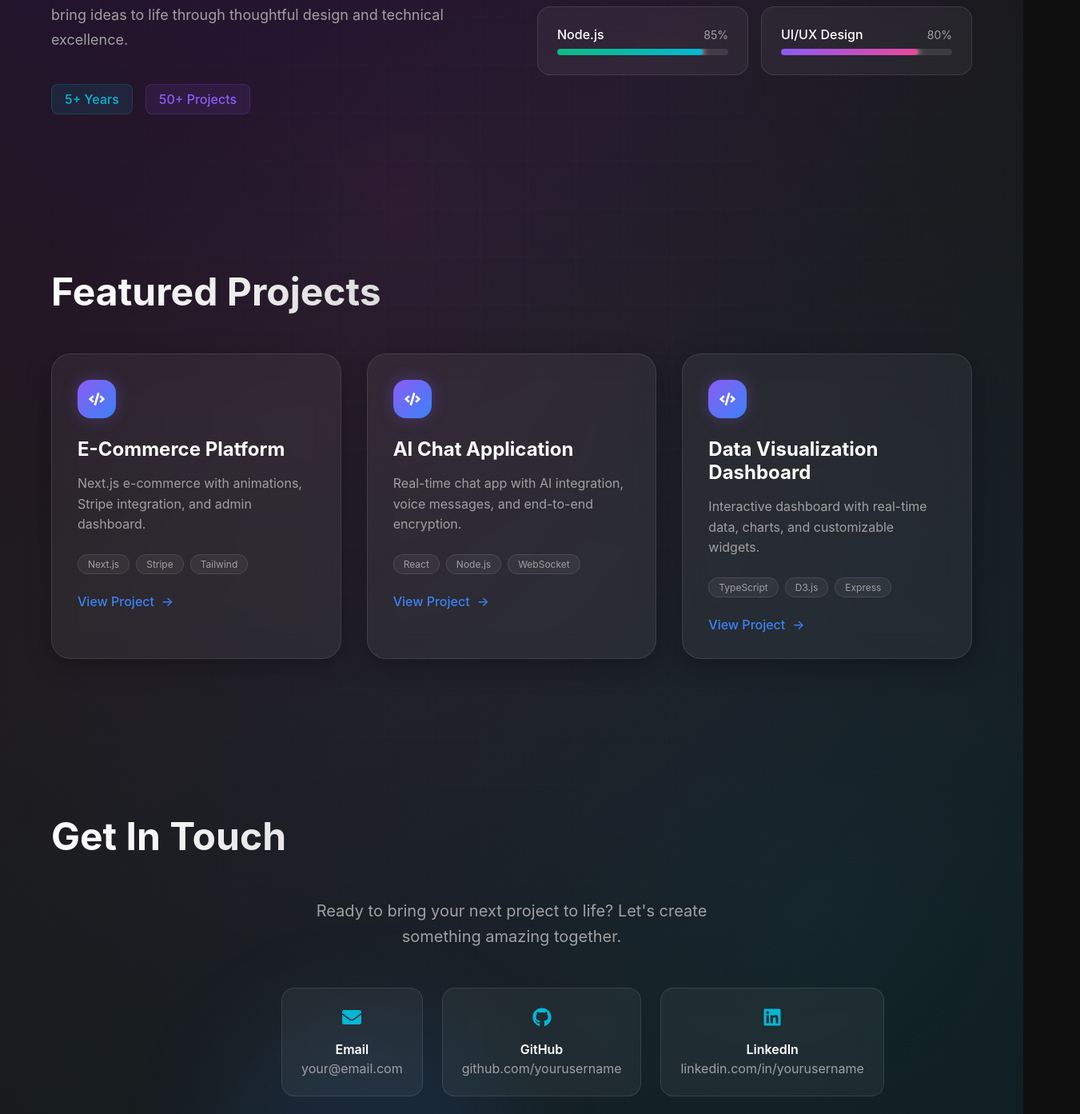
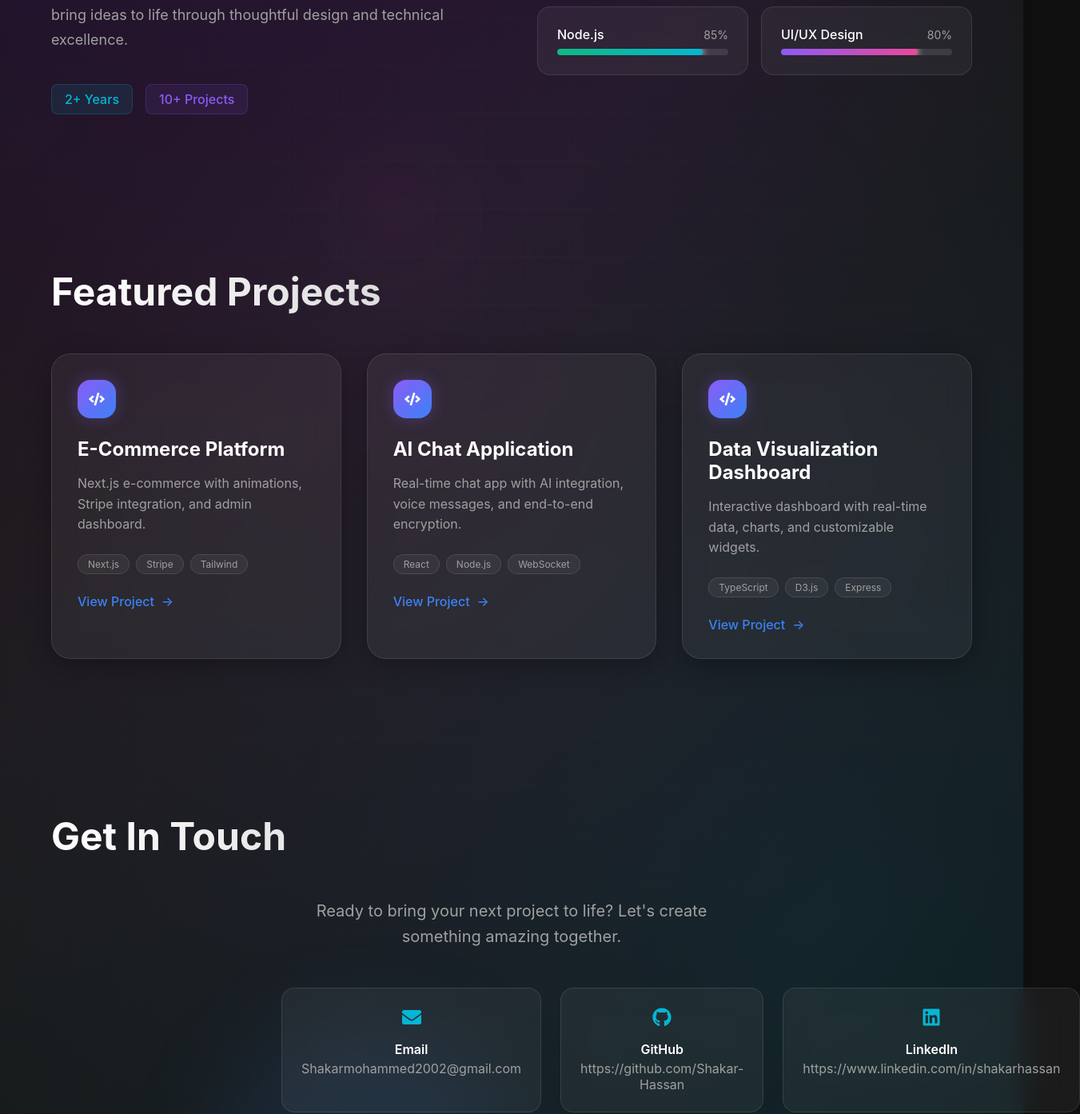
Before and after one commit to Shakar-Hassan/my-portfolio, a React (Vite) app: page / in a window 1280 px wide. Shown: the part 1255-2648 px from the top of the page at 80% size, 1351 px wide, since content can reach past the window. Built offline with nearby package versions, Linux system fonts and the light colour scheme.

Commit message:
upper text is fixed

```diff
--- a/src/App.jsx
+++ b/src/App.jsx
@@ -1,7 +1,7 @@
 import { useState, useEffect } from "react";
 import { motion } from "framer-motion";
 import { FaGithub, FaLinkedin, FaMoon, FaSun, FaEnvelope, FaCode, FaHeart } from "react-icons/fa";
-import { SiTypescript, SiJavascript, SiReact, SiNodedotjs, SiPython } from "react-icons/si";
+import { SiTypescript, SiJavascript, SiReact, SiNodedotjs, SiPython, SiRuby } from "react-icons/si";
 import shk from "./assets/shk.jpg";
 
 export default function Portfolio() {
@@ -81,17 +81,17 @@ export default function Portfolio() {
             whileHover={{ scale: 1.05 }}
             className="logo"
           >
-            Shakar Hassan
+            Let That Sink In.
           </motion.h1>
 
           <div className="nav-icons">
-            <SocialIcon href="https://github.com">
+            <SocialIcon href="https://github.com/Shakar-Hassan">
               <FaGithub size={20}/>
             </SocialIcon>
-            <SocialIcon href="https://linkedin.com">
+            <SocialIcon href="https://www.linkedin.com/in/shakarhassan/">
               <FaLinkedin size={20}/>
             </SocialIcon>
-            <SocialIcon href="mailto:your@email.com">
+            <SocialIcon href="mailto:Shakarmohammed2002@gmail.com">
               <FaEnvelope size={20}/>
             </SocialIcon>
 
@@ -164,6 +164,7 @@ export default function Portfolio() {
             <TechIcon icon={<SiTypescript className="ts-icon" />} name="TypeScript" />
             <TechIcon icon={<SiNodedotjs className="node-icon" />} name="Node.js" />
             <TechIcon icon={<SiPython className="python-icon" />} name="Python" />
+            <TechIcon icon={<SiRuby className="ruby-icon" />} name="Ruby" />
           </motion.div>
 
           {/* ENHANCED CTA BUTTONS */}
@@ -215,10 +216,10 @@ export default function Portfolio() {
               </p>
               <div className="stats-container">
                 <motion.div whileHover={{ scale: 1.05 }} className="stat-item cyan">
-                  5+ Years
+                  2+ Years
                 </motion.div>
                 <motion.div whileHover={{ scale: 1.05 }} className="stat-item purple">
-                  50+ Projects
+                  10+ Projects
                 </motion.div>
               </div>
             </motion.div>
@@ -274,9 +275,9 @@ export default function Portfolio() {
               transition={{ duration: 0.6, delay: 0.2 }}
               className="contact-info"
             >
-              <ContactItem icon={<FaEnvelope />} label="Email" value="your@email.com" />
-              <ContactItem icon={<FaGithub />} label="GitHub" value="github.com/yourusername" />
-              <ContactItem icon={<FaLinkedin />} label="LinkedIn" value="linkedin.com/in/yourusername" />
+              <ContactItem icon={<FaEnvelope />} label="Email" value="Shakarmohammed2002@gmail.com" />
+              <ContactItem icon={<FaGithub />} label="GitHub" value="https://github.com/Shakar-Hassan" />
+              <ContactItem icon={<FaLinkedin />} label="LinkedIn" value="https://www.linkedin.com/in/shakarhassan" />
             </motion.div>
           </div>
         </AnimatedSection>
--- a/src/index.css
+++ b/src/index.css
@@ -336,7 +336,7 @@ body {
 .ts-icon { color: var(--accent-blue); }
 .node-icon { color: var(--accent-green); }
 .python-icon { color: #3776ab; }
-
+.ruby-icon { color: #cc342d; }
 /* CTA Buttons */
 .cta-container {
   display: flex;
```
